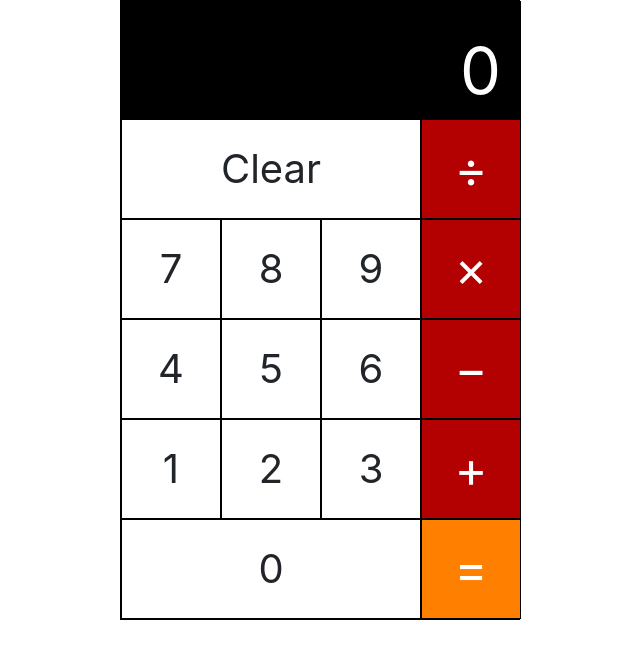
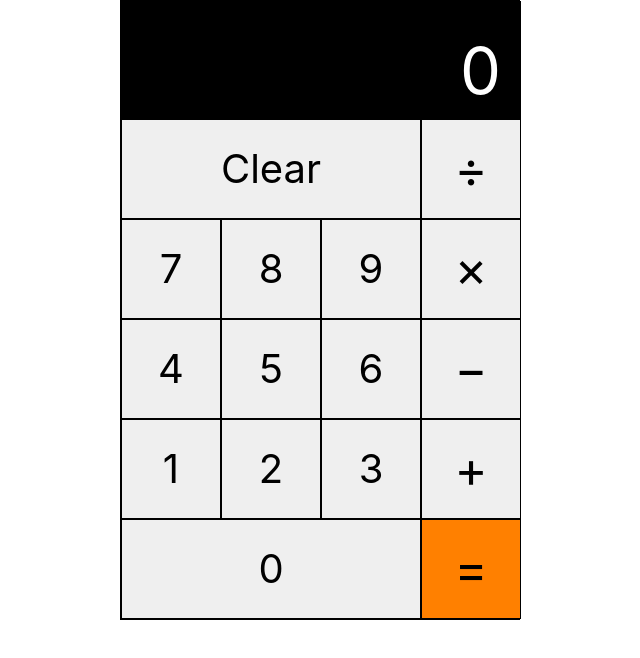
Before and after one commit to nchen0/react-calculator, a React (Create React App) app: page / in a window 1280 px wide. Shown: the top 658 px of the page, without its empty margins (320-960 px from the left). Built offline with nearby package versions, Linux system fonts and the light colour scheme.

Commit message:
fix buttons

```diff
--- a/src/App.js
+++ b/src/App.js
@@ -73,56 +73,56 @@ class App extends Component {
           </div>
           <div className="buttons">
             <div className="number-buttons">
-              <div onClick={this.clickClear} className="big-button clear-button">
+              <button onClick={this.clickClear} className="big-button clear-button">
                 Clear
-              </div>
-              <div onClick={() => this.inputNumber("7")} className="button">
+              </button>
+              <button onClick={() => this.inputNumber("7")} className="button">
                 7
-              </div>
-              <div onClick={() => this.inputNumber("8")} className="button">
+              </button>
+              <button onClick={() => this.inputNumber("8")} className="button">
                 8
-              </div>
-              <div onClick={() => this.inputNumber("9")} className="button">
+              </button>
+              <button onClick={() => this.inputNumber("9")} className="button">
                 9
-              </div>
-              <div onClick={() => this.inputNumber("4")} className="button">
+              </button>
+              <button onClick={() => this.inputNumber("4")} className="button">
                 4
-              </div>
-              <div onClick={() => this.inputNumber("5")} className="button">
+              </button>
+              <button onClick={() => this.inputNumber("5")} className="button">
                 5
-              </div>
-              <div onClick={() => this.inputNumber("6")} className="button">
+              </button>
+              <button onClick={() => this.inputNumber("6")} className="button">
                 6
-              </div>
-              <div onClick={() => this.inputNumber("1")} className="button">
+              </button>
+              <button onClick={() => this.inputNumber("1")} className="button">
                 1
-              </div>
-              <div onClick={() => this.inputNumber("2")} className="button">
+              </button>
+              <button onClick={() => this.inputNumber("2")} className="button">
                 2
-              </div>
-              <div onClick={() => this.inputNumber("3")} className="button">
+              </button>
+              <button onClick={() => this.inputNumber("3")} className="button">
                 3
-              </div>
-              <div onClick={() => this.inputNumber("0")} className="big-button">
+              </button>
+              <button onClick={() => this.inputNumber("0")} className="big-button">
                 0
-              </div>
+              </button>
             </div>
             <div className="action-buttons">
-              <div onClick={() => this.clickAction("/")} className=" button action-button">
+              <button onClick={() => this.clickAction("/")} className=" button action-button">
                 ÷
-              </div>
-              <div onClick={() => this.clickAction("x")} className=" button action-button">
+              </button>
+              <button onClick={() => this.clickAction("x")} className=" button action-button">
                 ×
-              </div>
-              <div onClick={() => this.clickAction("-")} className=" button action-button">
+              </button>
+              <button onClick={() => this.clickAction("-")} className=" button action-button">
                 −
-              </div>
-              <div onClick={() => this.clickAction("+")} className=" button action-button">
+              </button>
+              <button onClick={() => this.clickAction("+")} className=" button action-button">
                 +
-              </div>
-              <div onClick={this.clickEqual} className=" button action-button equal-button">
+              </button>
+              <button onClick={this.clickEqual} className=" button action-button equal-button">
                 =
-              </div>
+              </button>
             </div>
           </div>
         </div>
```
